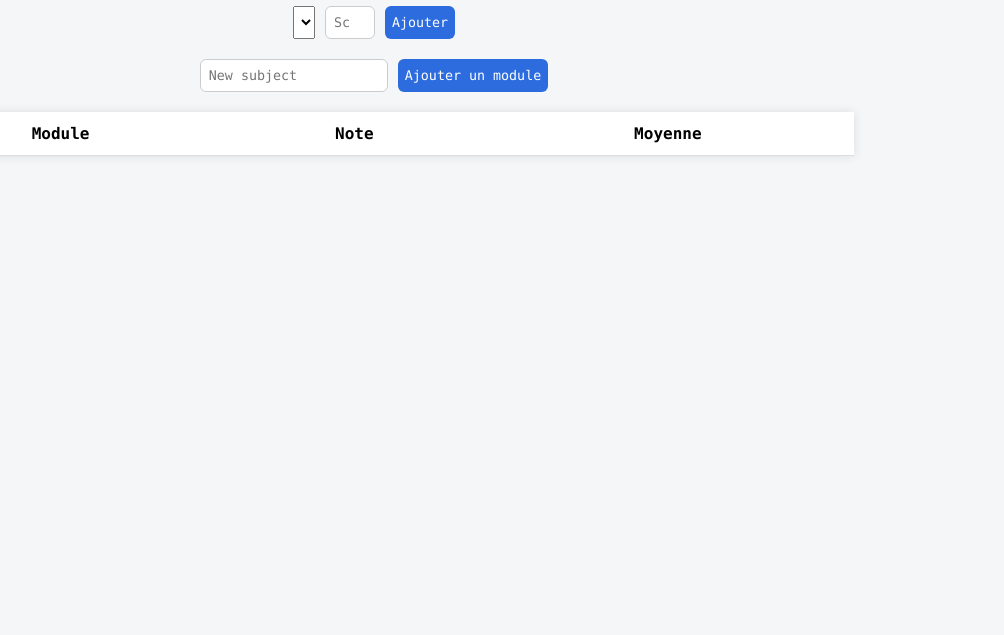
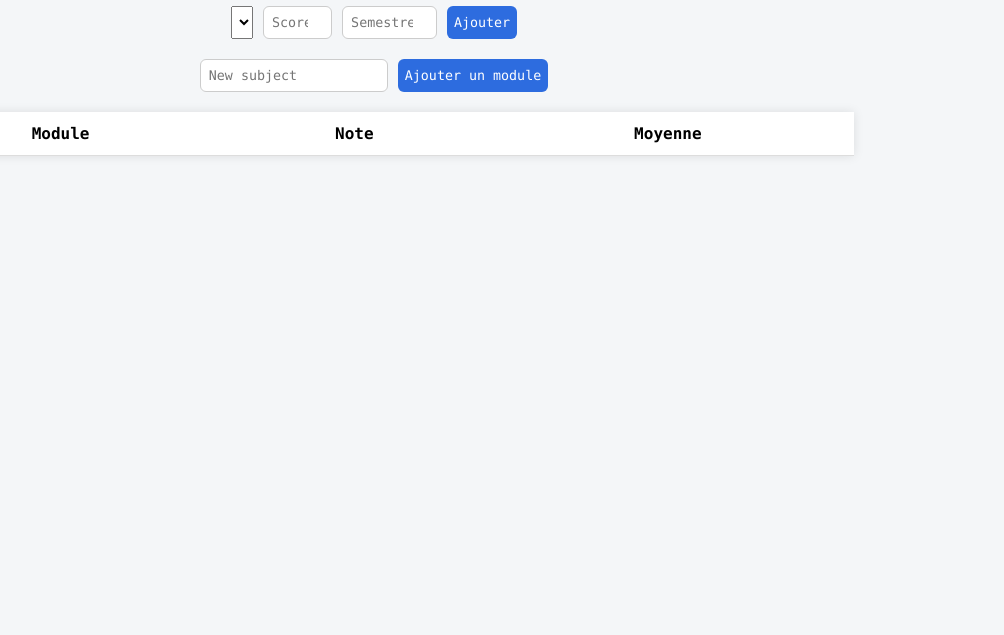
Before and after one commit to Gianmarco-Ruberti/SemaineVerte-DevChallenge, a website: page public/index.html in a window 1280 px wide. Shown: the part 165-800 px from the top of the page, without its empty margins (266-1270 px from the left). Drawn offline with Linux system fonts and the light colour scheme; no server answers.

Commit message:
feat(UI): Ajouté l'input Semestre et modification du CSS

```diff
--- a/public/index.html
+++ b/public/index.html
@@ -15,6 +15,13 @@
     <div class="form">
       <select id="subjectSelect"></select>
       <input id="score" type="number" placeholder="Score" min="1" max="6" />
+      <input
+        id="semestre"
+        type="number"
+        placeholder="Semestre"
+        min="1"
+        max="2"
+      />
       <button onclick="addGrade()">Ajouter</button>
     </div>
     <div class="form">
--- a/public/style.css
+++ b/public/style.css
@@ -26,6 +26,14 @@ input {
     padding: 8px;
     border: 1px solid #ccc;
     border-radius: 6px;
+}
+
+input#score {
+    width: 3.2rem;
+}
+
+input#semestre {
+    width: 4.8rem;
 }
 
 button {
```
